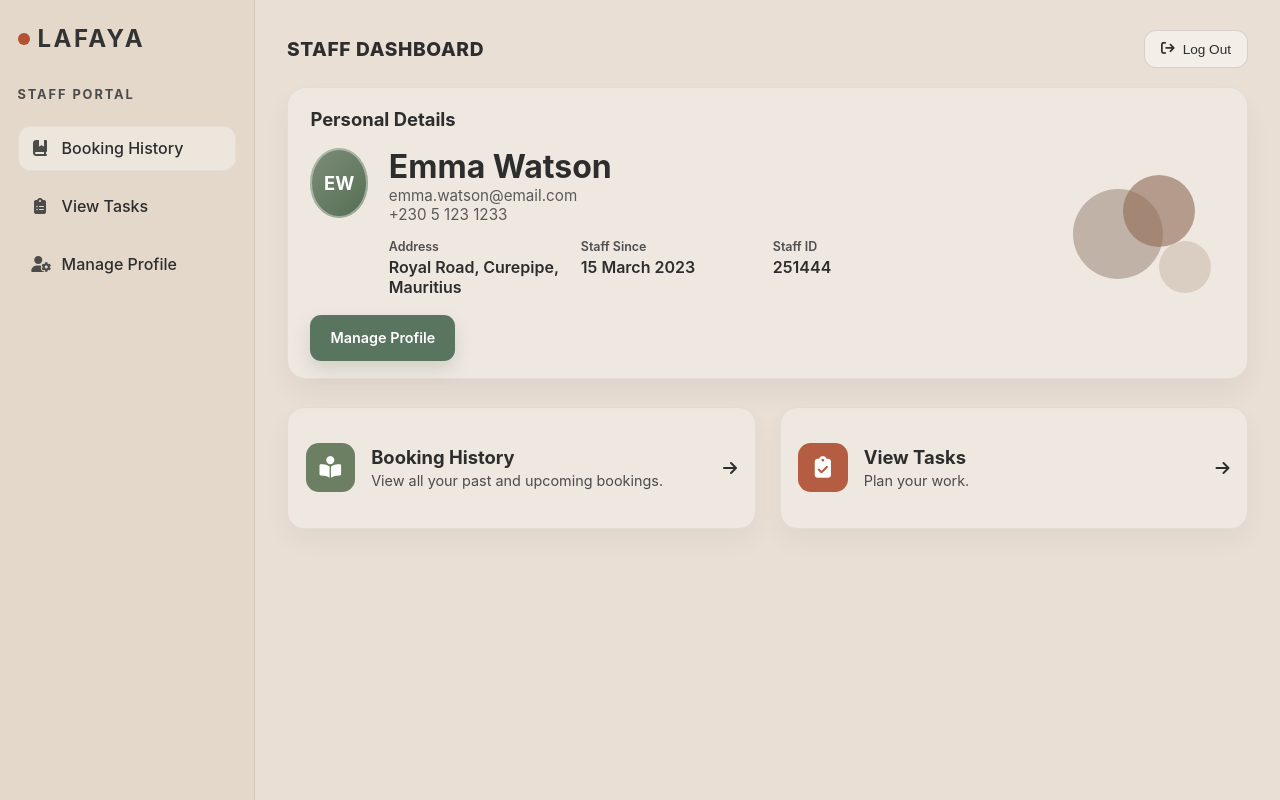
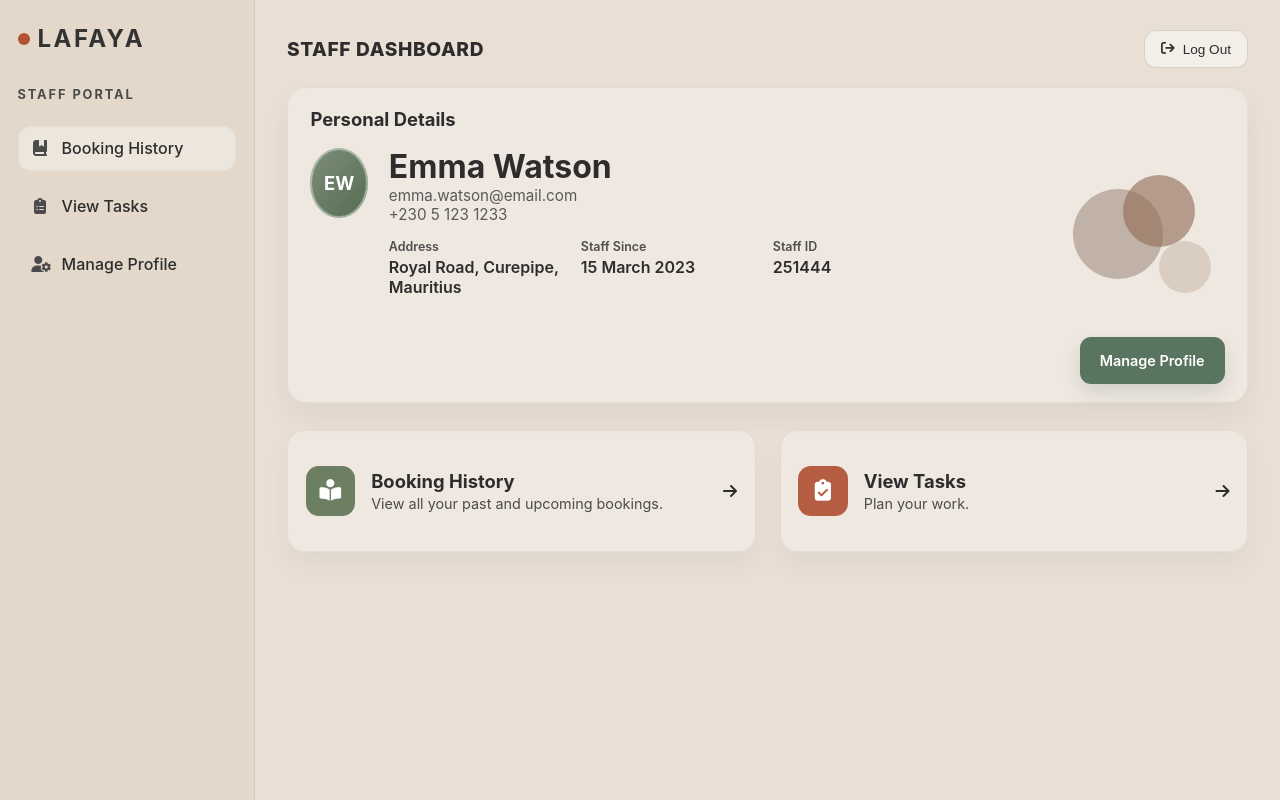
Before and after one commit to vidoushi08/Lafaya, a Django app: page /staff/ in a window 1280 px wide. Run offline with Django 5.2, Linux system fonts and the light colour scheme.

Commit message:
updated staff manage profile

```diff
--- a/staff/static/staff/css/staff.css
+++ b/staff/static/staff/css/staff.css
@@ -237,9 +237,11 @@
 }
 
 .staff-manage-btn {
-  display: inline-flex;
+  display: flex;
   align-items: center;
-  margin-top: 1.1rem;
+  justify-content: center;
+  width: fit-content;
+  margin: 2.5rem 0 0 auto;
   background: #5a755f;
   color: #ffffff;
   border: none;
@@ -247,6 +249,7 @@
   padding: 0.9rem 1.25rem;
   font-size: 0.9rem;
   font-weight: 600;
+  line-height: 1.25;
   cursor: pointer;
   box-shadow: 0 8px 18px rgba(90, 117, 95, 0.2);
   text-decoration: none;
```
Also changed, not shown: lafaya-staff-profile.png (deleted).
